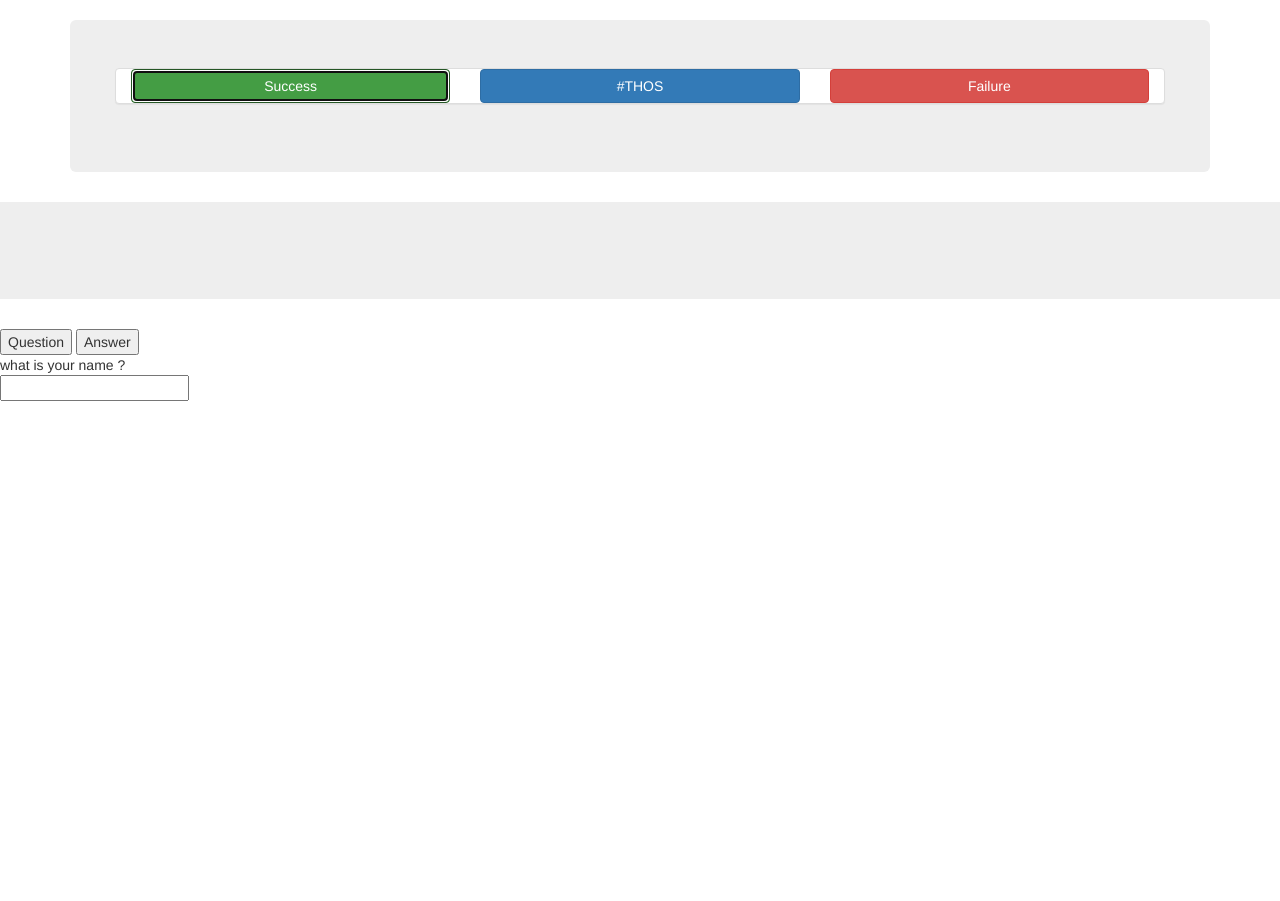
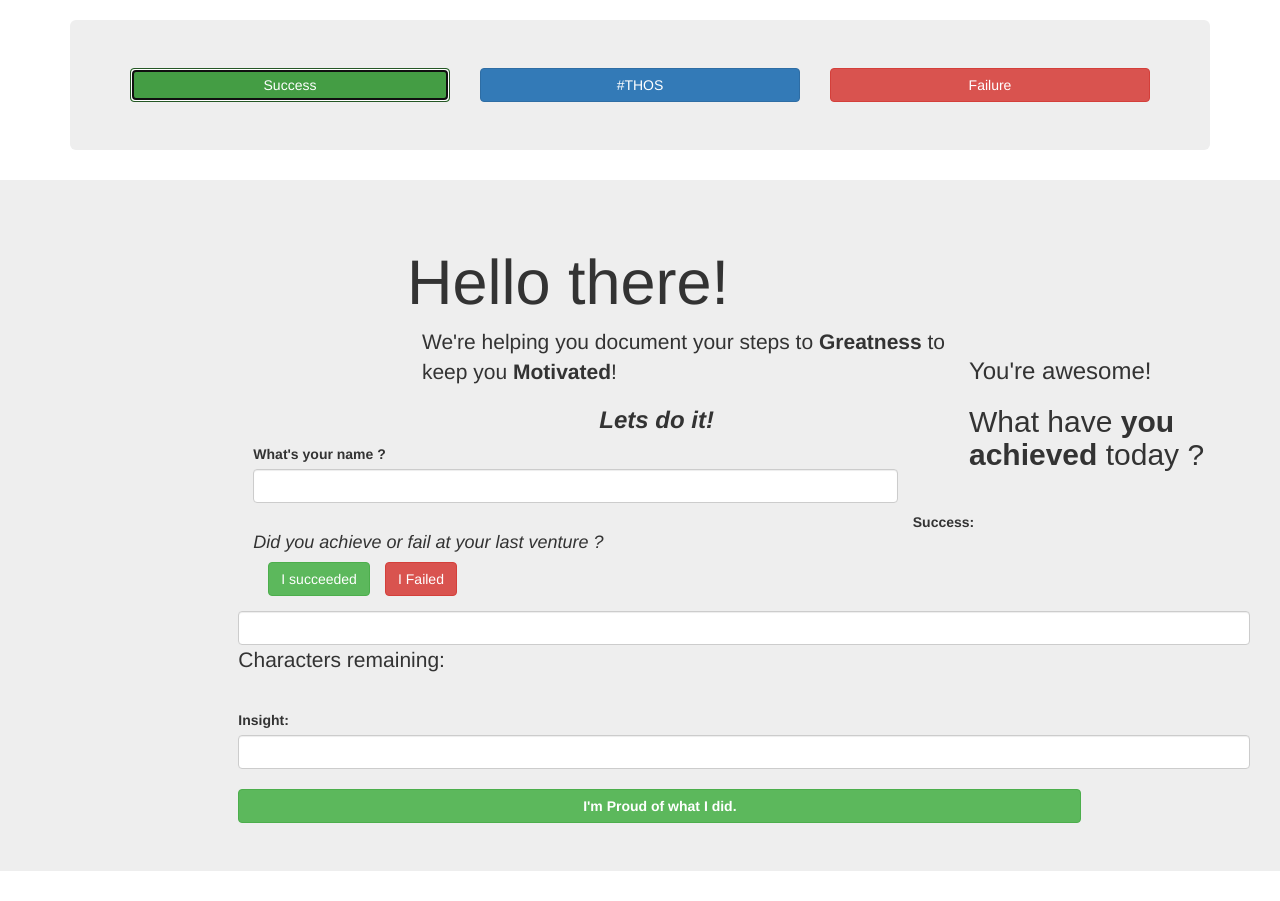
Before and after one commit to prahaladbelavadi/to-do-app, a website: page public/login4.html in a window 1280 px wide. Both pictures are taken after a click on the button "Success". Before the commit the page ends 800 px from the top, so only its background shows below. Drawn offline with nearby package versions, Linux system fonts and the light colour scheme.

Commit message:
added new section for thos;Jquery still not working properly

```diff
--- a/public/login4.html
+++ b/public/login4.html
@@ -22,15 +22,15 @@
 <br>
 <div class="container">
   <div class="jumbotron">
-    <div class="row panel panel-default">
+    <div class="row ">
       <div class="col-lg-4 col-md-4 col-sm-4 col-xs-4">
         <button type="button" id="success-button" class="btn btn-success col-xs-12 col-md-12 col-sm-12 col-lg-12">Success</button>
       </div>
       <div class="col-lg-4 col-md-4 col-sm-4 col-xs-4">
-        <button type="button" name="button" class="btn btn-primary bg-primary col-xs-12 col-md-12 col-sm-12 col-lg-12">#THOS</button>
+        <button type="button" name="thos-button" class="btn btn-primary bg-primary col-xs-12 col-md-12 col-sm-12 col-lg-12">#THOS</button>
       </div>
-      <div class="col-lg-4 c1ol-md-4 col-sm-4 col-xs-4">
-        <button type="button" name="button" class="btn btn-danger bg-danger col-xs-12 col-md-12 col-sm-12 col-lg-12">Failure</button>
+      <div class="col-lg-4 col-md-4 col-sm-4 col-xs-4">
+        <button type="button" name="failure-button" class="btn btn-danger bg-danger col-xs-12 col-md-12 col-sm-12 col-lg-12">Failure</button>
       </div>
     </div>
   </div>
@@ -40,8 +40,53 @@
     <div class="jumbotron">
       <div class="container-fluid">
           <div class="col-sm-offset-2 col-sm-10 col-md-offset-2 col-md-10 col-lg-offset-2 col-lg-10 col-xs-offset-2 col-xs-10" id="first-container">
+            <!-- #THOS main Introductory section  -->
+
+            <!--  -->
+                        <div id="thos-div" class="visible">
+                          <div id="thos-welcome-div" class="col-lg-offset-2 col-xs-offset-2 col-md-offset-2 col-sm-offset-2">
+                              <!-- display -->
+                              <h1>Hello there!</h1>
+                              <!-- Introduction -->
+                              <div class="col-lg-8 col-xs-8 col-sm-8 col-md-8">
+                                <p>We're helping you document your steps to <strong>Greatness</strong> to keep you <strong>Motivated</strong>!</p>
+                                <div class="col-lg-offset-4 col-xs-offset-4 col-md-offset-4 col-sm-offset-4">
+                                  <h3><em> <b>Lets do it!</b></em></h3>
+                                </div>
+                              </div>
+                              <!--  -->
+                          </div>
+                        <!-- Second Container contains option to input data to the question accordingly -->
+                        <hr>
+
+                        <div id="thos-option-div" class="form-group col-lg-8 col-xs-8 col-sm-8 col-md-8">
+                          <label for="name-input">What's your name ?</label>
+                          <input type="text" name="thos-input" class="form-control" value="">
+                          <br>
+                          <h4><em>Did you achieve or fail at your last venture ?</em></h4>
+                          <div class="btn-group">
+                            <div class="col-lg-6">
+                              <button type="button" class="btn btn-success">
+                                I succeeded
+                              </button>
+                            </div>
+                            <div class="col-lg-6">
+                            <button type="button" class="btn btn-danger">
+                              I Failed
+                            </button>
+                          </div>
+                        </div>
+                          <br>
+                          <!-- Third Container contains option to share on desired social media, by default, all of them are selected by default -->
+                          <!-- That you started using this application -->
+                    </div>
+                    </div>
+
+
+            <!-- End of thos introduction section -->
             <!-- First Container contains messages/Questions that demand a response. -->
-            <div id="success-div" class="visible">
+<!-- success-question-div -->
+            <div id="success-div" class="hide">
               <div id="success-question-div" class="col-lg-offset-2 col-xs-offset-2 col-md-offset-2 col-sm-offset-2 ">
                   <h3>You're awesome!</h3>
                   <h2>What have <strong>you</strong> <b>achieved</b> today ?</h2>
@@ -61,8 +106,9 @@
 
             </div>
           </div>
-        </div>
-        </div>
+
+
+        <!-- end of first-container -->
     </div>
 
 
@@ -84,7 +130,13 @@
 $(document).ready(function(){
 
   $("#success-button").click(function(){
-    $("#success-div").hide();
+    $("#success-div").removeClass('hide');
+    $("thos-div").addClass('hide');
+    $()
+  });
+  $("#thos-button").click(function(){
+    $("#thos-div").addClass('hide');
+    $("#thos-div").removeClass('visible');
   });
 });
 
@@ -95,29 +147,3 @@ $(document).ready(function(){
 <!--  -->
 <!--  -->
 <!--  -->
-
-
-<input id = "questionbutton" type = "button" value = "Question" />
-<input id = "answerbutton" type = "button" value = "Answer" />
-
-
-
-
-<div id="qid" class="question">
-                what is your name ?
-</div>
-<div id="aid" class="answer">
-                <input type="text" name="" value="">
-</div>
-<script type="text/javascript">
-$("#questionbutton").click(function () {
-             $("#aid").hide(  );
-             $("#qid").show(  );
-          });
-
-$("#answerbutton").click(function () {
-             $("#qid").hide(  );
-             $("#aid").show(  );
-
-          });
-</script>
```
Also changed, not shown: public/css/master.css (+0 -30 lines).
